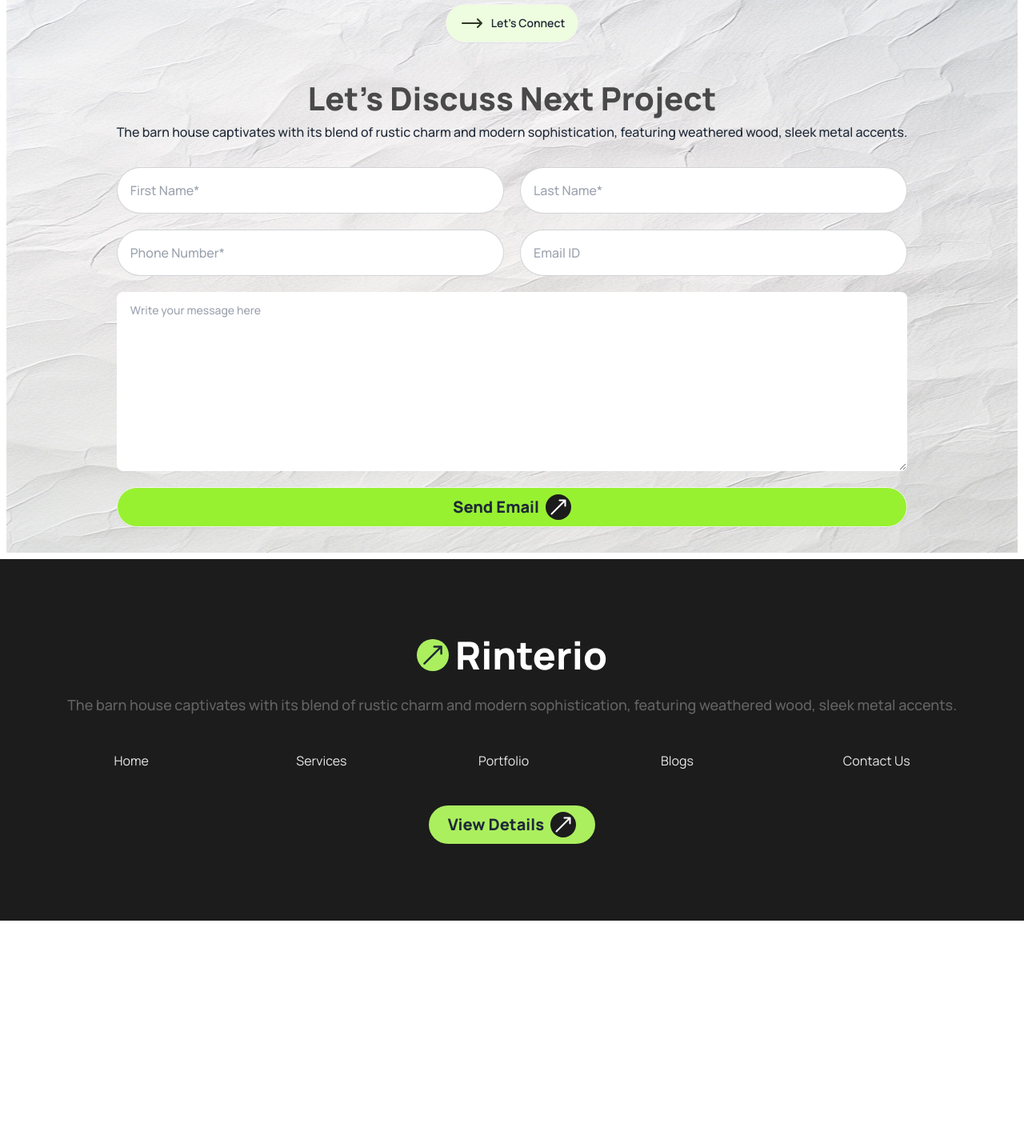
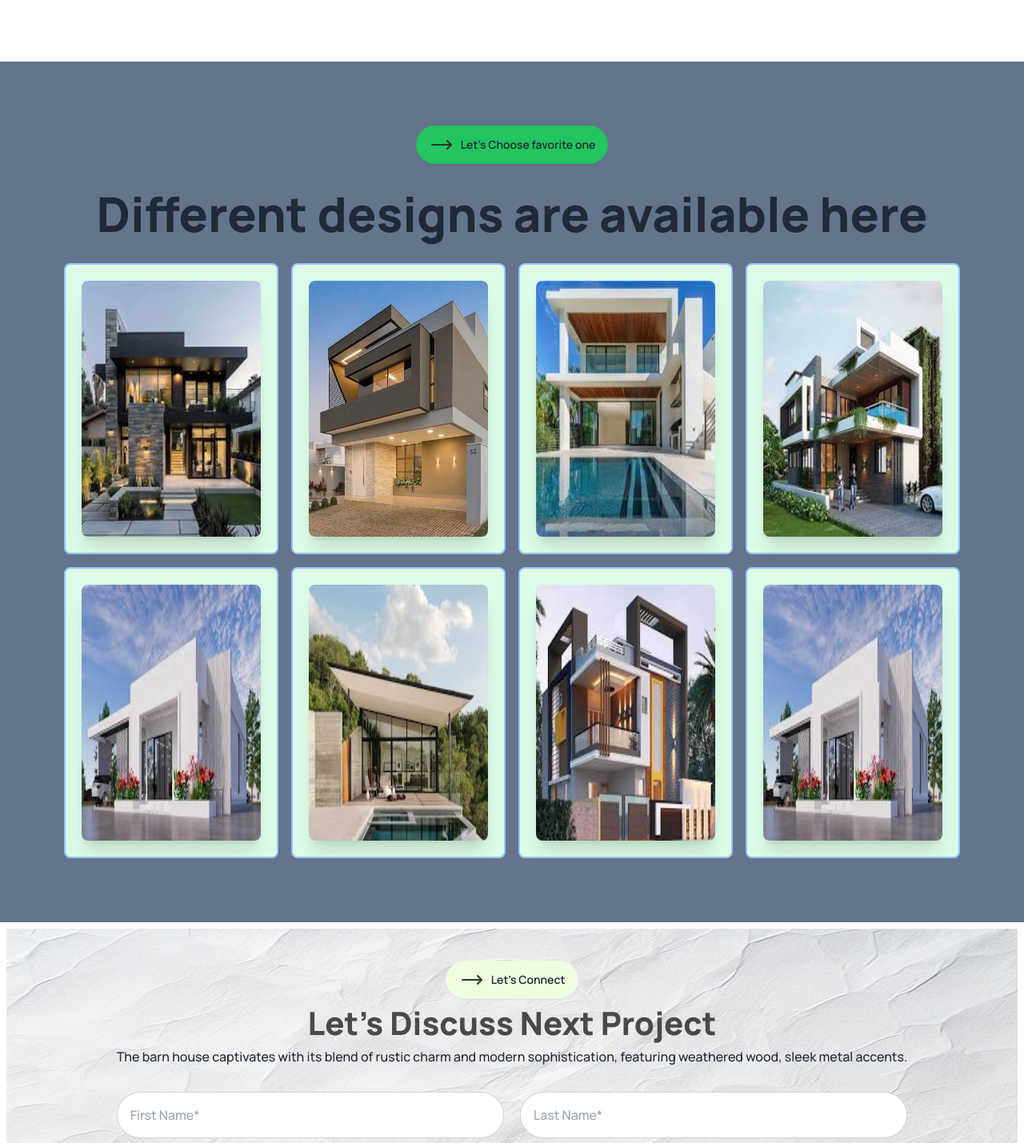
Before and after one commit to raselraiyeean/Assignment-03, a plain HTML site: page index.html in a window 1280 px wide. Shown: the part 3152-4581 px from the top of the page at 80% size. Before the commit the page ends 4303 px from the top, so only its background shows below. Drawn offline with nearby package versions, Linux system fonts and the light colour scheme.

Commit message:
added with challenging mark part one

```diff
--- a/index.html
+++ b/index.html
@@ -189,7 +189,7 @@
   <!-- First section part-2 stop -->
       </section>
       <!-- Main section-2 start -->
-      <section class="mx-20">
+      <section class="m-20">
         <div class="flex items-center justify-center lg:justify-center my-10">
           <a class="btn rounded-[50px] bg-[#eefcdf] content-center "> <svg xmlns="http://www.w3.org/2000/svg"  viewBox="0 0 24 24" stroke-width="1.5" stroke="currentColor" class="size-8 text-[#2e3624]">
             <path stroke-linecap="round" stroke-linejoin="round" d="M17.25 8.25 21 12m0 0-3.75 3.75M21 12H3" />
@@ -266,8 +266,47 @@
       </section>
       <!-- Main section-2 End -->
        <!-- Main section-3 start -->
-      <section class="section-3 m-2 px-10 grid justify-center" >
-        <div class="flex items-center justify-center lg:justify-center my-10">
+        <section class="bg-slate-500">
+
+          <div class="p-20">
+            <div class="flex items-center justify-center lg:justify-center">
+              <a class="btn rounded-[50px] bg-green-500 border-none content-center "> <svg xmlns="http://www.w3.org/2000/svg"  viewBox="0 0 24 24" stroke-width="1.5" stroke="currentColor" class="size-8 text-[#2e3624]">
+                <path stroke-linecap="round" stroke-linejoin="round" d="M17.25 8.25 21 12m0 0-3.75 3.75M21 12H3" />
+              </svg> <p>Let’s Choose favorite one</p></a>
+            </div>
+            <h1 class="font-extrabold text-6xl text-center py-8">Different designs are available here</h1>
+            <div class="grid grid-cols-1 md:grid-cols-2 lg:grid-cols-4 gap-4">
+              <div class=" grid justify-center p-5 border-2 border-blue-300 rounded-lg bg-green-100">
+                <img class=" lg:w-80 h-80 rounded-lg shadow-xl"  src="images/pics-1.jfif" alt="">
+              </div>
+              <div class=" grid justify-center p-5 border-2 border-blue-300 rounded-lg bg-green-100">
+                <img class=" lg:w-80 h-80 rounded-lg shadow-xl"  src="images/pics-2.png" alt="">
+              </div>
+              <div class=" grid justify-center p-5 border-2 border-blue-300 rounded-lg bg-green-100">
+                <img class=" lg:w-80 h-80 rounded-lg shadow-xl"  src="images/pics-3.jfif" alt="">
+              </div>
+              <div class=" grid justify-center p-5 border-2 border-blue-300 rounded-lg bg-green-100">
+                <img class=" lg:w-80 h-80 rounded-lg shadow-xl"  src="images/pics-4.jfif" alt="">
+              </div>
+              <div class=" grid justify-center p-5 border-2 border-blue-300 rounded-lg bg-green-100">
+                <img class=" lg:w-80 h-80 rounded-lg shadow-xl"  src="images/pics-5.jfif" alt="">
+              </div>
+              <div class=" grid justify-center p-5 border-2 border-blue-300 rounded-lg bg-green-100">
+                <img class=" lg:w-80 h-80 rounded-lg shadow-xl"  src="images/pics-6.jfif" alt="">
+              </div>
+              <div class=" grid justify-center p-5 border-2 border-blue-300 rounded-lg bg-green-100">
+                <img class=" lg:w-80 h-80 rounded-lg shadow-xl"  src="images/pics-7.jfif" alt="">
+              </div>
+              <div class=" grid justify-center p-5 border-2 border-blue-300 rounded-lg bg-green-100">
+                <img class=" lg:w-80 h-80 rounded-lg shadow-xl"  src="images/pics-8.jfif" alt="">
+              </div>
+            </div>
+          </div>
+        </section>
+       <!-- Main section-3 End -->
+       <!-- Main section-4 start -->
+      <section class="section-3 m-2 px-10 py-10 grid justify-center" >
+        <div class="flex items-center justify-center lg:justify-center">
           <a class="btn rounded-[50px] bg-[#eefcdf] content-center "> <svg xmlns="http://www.w3.org/2000/svg"  viewBox="0 0 24 24" stroke-width="1.5" stroke="currentColor" class="size-8 text-[#2e3624]">
             <path stroke-linecap="round" stroke-linejoin="round" d="M17.25 8.25 21 12m0 0-3.75 3.75M21 12H3" />
           </svg> <p>Let’s Connect</p></a>
@@ -292,7 +331,7 @@
         </form>
 
       </section>
-      <!-- Main section-3 End -->
+      <!-- Main section-4 End -->
     </main>
     <footer class="bg-[#1c1c1c] px-10">
 <section class="py-24">
@@ -306,7 +345,7 @@
   <p class="font-medium text-2xl lg:text-lg  text-[#636363] text-center pt-6">The barn house captivates with its blend of rustic charm and modern sophistication, featuring weathered wood, sleek metal accents.</p>
   <div>
     <div class="grid justify-center my-10">
-      <ul class="grid grid-cols-1 lg:grid-cols-5 gap-20 lg:gap-36">
+      <ul class="grid grid-cols-1 lg:grid-cols-5 gap-16 lg:gap-36">
           <li><a class="text-[#e9e9e9] text-2xl lg:text-[16px]">Home</a></li>
           <li><a class="text-[#e9e9e9] text-2xl lg:text-[16px]">Services</a> </li>
           <li><a class="text-[#e9e9e9] text-2xl lg:text-[16px]">Portfolio </a></li>
```
Also changed, not shown: images/pics-1.jfif (added), images/pics-2.png (added), images/pics-3.jfif (added), images/pics-4.jfif (added), images/pics-5.jfif (added), images/pics-6.jfif (added), images/pics-7.jfif (added), images/pics-8.jfif (added).
